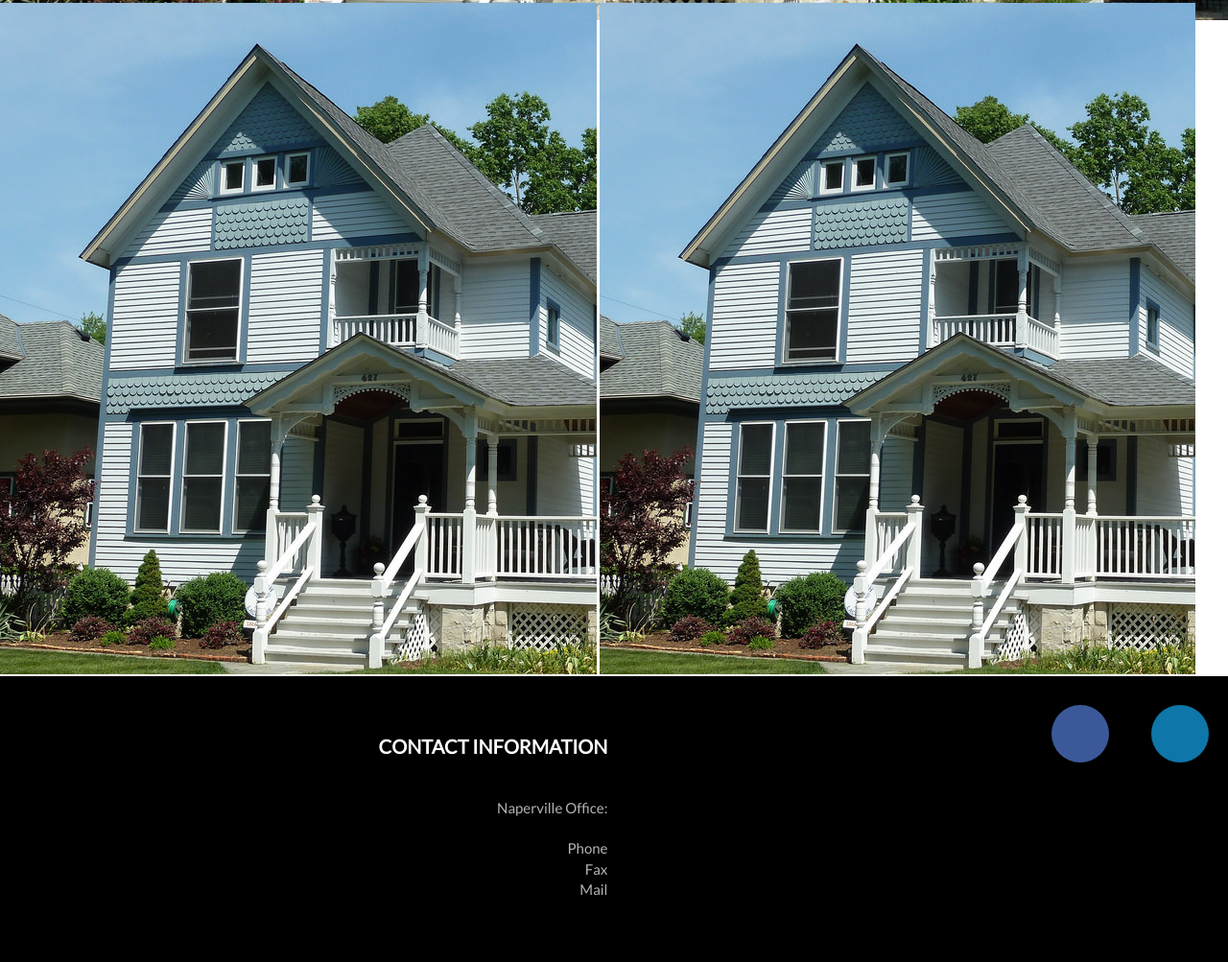
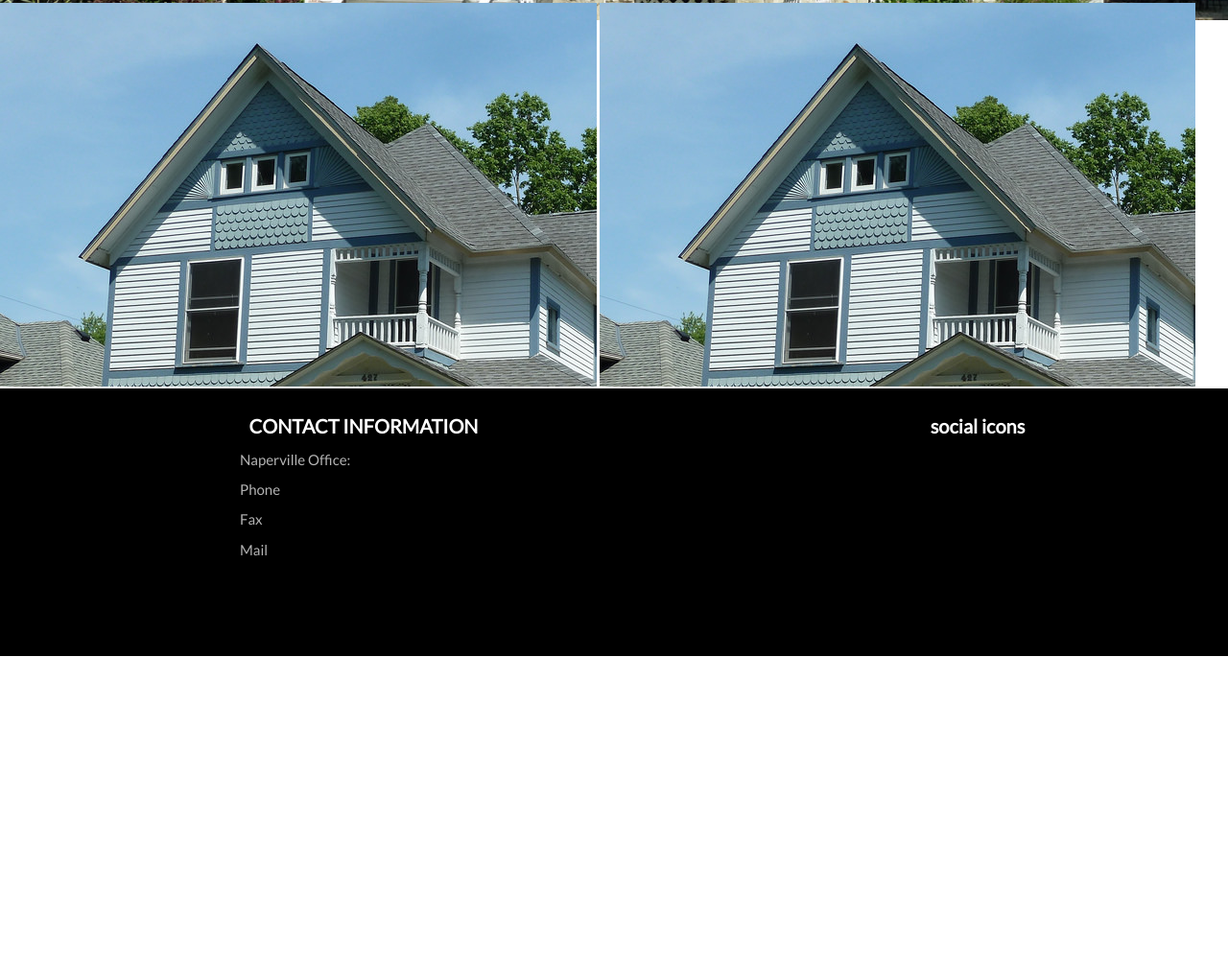
Before and after one commit to horselurrver/ProsperityEquity, a plain HTML site: page index.html in a window 1280 px wide. Shown: the part 679-1682 px from the top of the page at 96% size. After the commit the page ends 1363 px from the top, so only its background shows below. Drawn offline with nearby package versions, Linux system fonts and the light colour scheme; a web font is replaced by a local one.

Commit message:
fix padding

```diff
--- a/home.css
+++ b/home.css
@@ -60,64 +60,6 @@ html, body { height: 100%; }
 height: 100px;
 clear: both;
 }
-
-
-/* brandico */
-[class*="brandico-"]:before {
-  font-family: 'brandico', sans-serif;
-}
-
-ul.social-buttons {
-  text-align: center;
-  margin-top: 10px;
-  float: right;
-  margin-bottom: 30px;
-}
-
-ul.social-buttons li {
-  display: inline-block;
-  margin: 0 20px;
-}
-
-ul.social-buttons li a {
-  width: 60px;
-  height: 60px;
-  display: block;
-  border-radius: 50px;
-  text-decoration: none;
-  font-size: 30px;
-  line-height: 60px;
-  color: white;
-}
-
-ul.social-buttons li a.brandico-twitter-bird {
-  background-color: #4099FF;
-}
-
-ul.social-buttons li a.brandico-facebook {
-  background-color: #3B5998;
-}
-
-ul.social-buttons li a.brandico-instagram {
-  background-color: #3f729b;
-}
-
-ul.social-buttons li a.brandico-vimeo {
-  background-color: #4EBBFF;
-}
-
-ul.social-buttons li a.brandico-linkedin {
-  background-color: #0e76a8;
-}
-
-/*Demo 1*/
-ul#demo1 li a {
-  transition: transform 0.2s linear;
-}
-
-ul#demo1 li:hover a {
-  transform: translateY(-10px);
-}
 .footer_tab{
   background-color:black;
   height: 20%;
@@ -127,19 +69,23 @@ ul#demo1 li:hover a {
   font-family: 'Lato', sans-serif;
   font-size:20px;
   color:white;
-  text-align:right;
+  text-align:center;
   vertical-align:middle;
+  padding:5px;
+
 }
 .footer_tab td{
   font-family: 'Lato', sans-serif;
   font-size: 15px;
   color:#b3b3b3;
-  text-align:right;
   vertical-align:middle;
+  padding:5px;
+  padding-left:250px;
+
 }
 .section1{
   width:622px;
-  height:700px;
+  height:400px;
   background-image: url("house.jpg");
   margin-left:0px;
   margin-top: 0px;
@@ -151,7 +97,7 @@ ul#demo1 li:hover a {
 }
 .section2{
   width:621px;
-  height:700px;
+  height:400px;
   background-image: url("house.jpg");
   background-color: blue;
   margin-left:0px;
--- a/index.html
+++ b/index.html
@@ -50,40 +50,35 @@
 <table style="width:100%" class="footer_tab">
   <tr>
     <th>CONTACT INFORMATION</th>
-    <th>
-  <ul class="social-buttons" id="demo1">
-      <li>
-        <a href="https://www.facebook.com/xiaoli.jiang.9?fref=ts" class="brandico-facebook"></a>
-      </li>
-      <li>
-        <a href="https://www.linkedin.com/in/xiaoli-%22shirley%22-jiang-383a2618" class="brandico-linkedin"></a>
-      </li>
-    </ul>
-</th>
+    <th>social icons</th>
   </tr>
   <tr>
     <td>Naperville Office:</td>
+    <td></td>
+  </tr>
+  <tr>
+    <td>Phone</td>
+    <td></td>
+  </tr>
+  <tr>
+    <td>Fax</td>
+    <td></td>
+  </tr>
+  <tr>
+    <td>Mail</td>
+    <td></td>
   </tr>
   <tr>
     <td>&nbsp;</td>
-  </tr>
-  <tr>
-    <td>Phone</td>
-  </tr>
-  <tr>
-    <td>Fax</td>
-  </tr>
-  <tr>
-    <td>Mail</td>
+    <td></td>
   </tr>
   <tr>
     <td>&nbsp;</td>
+    <td></td>
   </tr>
   <tr>
     <td>&nbsp;</td>
-  </tr>
-  <tr>
-    <td>&nbsp;</td>
+    <td></td>
   </tr>
 </table>
 </div>
```
